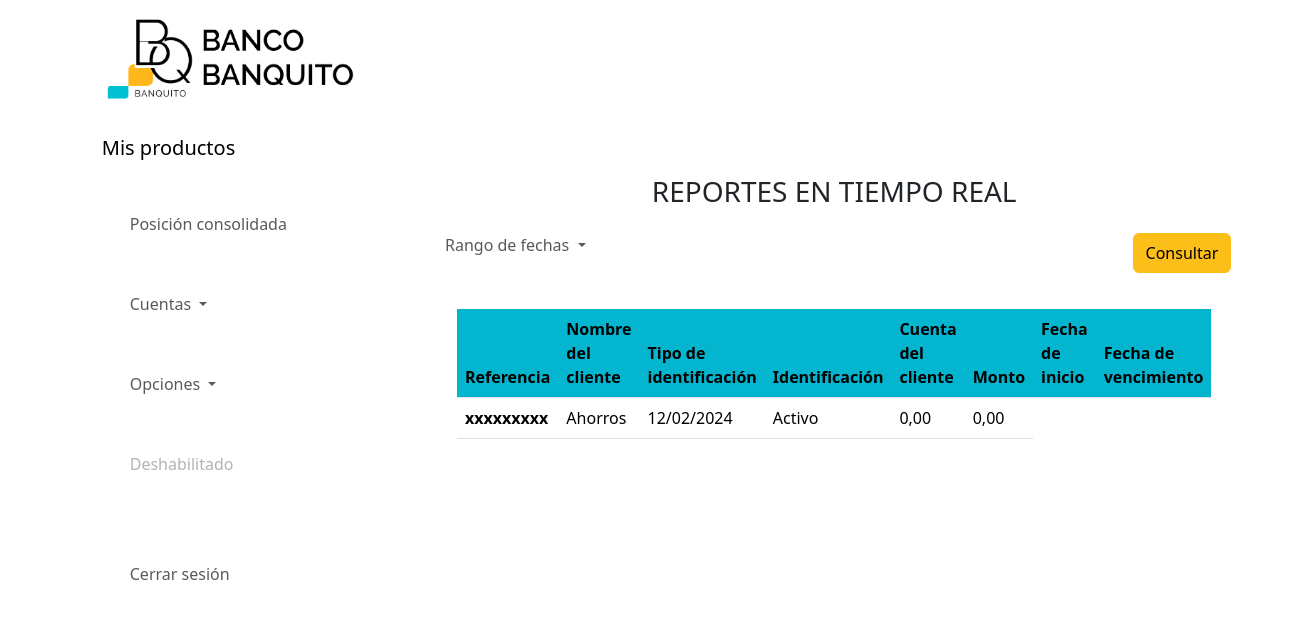
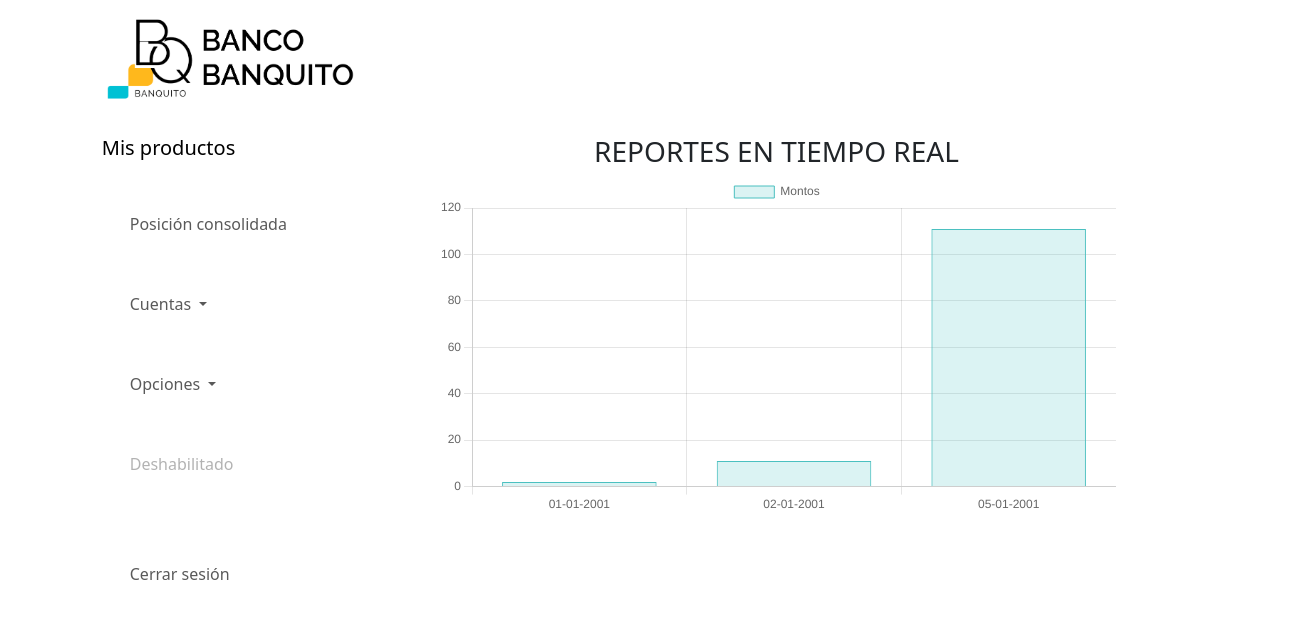
Before and after one commit to mjvizuete2/CoreBanquitoWebEmpresas, an Angular app: page /reporteTiempoReal in a window 1280 px wide. Shown: the top 618 px of the page, 1301 px wide, since content can reach past the window. Built offline with nearby package versions, Linux system fonts and the light colour scheme.

Commit message:
reportes tiempo real

```diff
--- a/package.json
+++ b/package.json
@@ -20,6 +20,7 @@
     "@angular/router": "^16.2.0",
     "@popperjs/core": "^2.11.8",
     "bootstrap": "^5.3.3",
+    "chart.js": "^4.4.3",
     "jquery": "^3.7.1",
     "rxjs": "~7.8.0",
     "tslib": "^2.3.0",
--- a/src/app/Pages/recaudos/reportes-tiempo-real/reportes-tiempo-real.component.css
+++ b/src/app/Pages/recaudos/reportes-tiempo-real/reportes-tiempo-real.component.css
@@ -16,3 +16,10 @@
     color: black;
     border-color: #BFE7ED;
 }
+
+
+.chart-container {
+  display: flex;
+  justify-content: center;
+  align-items: center;
+}
--- a/src/app/Pages/recaudos/reportes-tiempo-real/reportes-tiempo-real.component.html
+++ b/src/app/Pages/recaudos/reportes-tiempo-real/reportes-tiempo-real.component.html
@@ -8,63 +8,11 @@
     <div class="content">
         <div class="card mt-5 custom-card-background" style="padding: 50px; margin:20px">
             <h3 class="text-center">REPORTES EN TIEMPO REAL</h3>
-            <div class="row">
-                <div class="col-md-6">
-                    <nav class="navbar navbar-expand-lg navbar-light  flex-column align-items-start">
-                        <div class="collapse navbar-collapse" id="navbarNav">
-                            <ul class="navbar-nav flex-column w-100">
-                                <li class="nav-item dropdown">
-                                    <a class="nav-link dropdown-toggle" href="#" id="navbarDropdown" role="button"
-                                        data-bs-toggle="dropdown" aria-expanded="false">
-                                        Rango de fechas
-                                    </a>
-                                    <ul class="dropdown-menu w-100" aria-labelledby="navbarDropdown">
-                                        <li><a class="dropdown-item">Por rango de fecha</a></li>
-                                        <li><a class="dropdown-item">Últimos movimientos</a></li>
-                                    </ul>
-                                </li>
-                            </ul>
-                        </div>
-                    </nav>
-                </div>
-                <div class="col-md-6 d-flex justify-content-end">
-                    <div class="d-flex justify-content-center mt-3">
-                        <button type="submit" class="btn btn-primary button-color">Consultar</button>
-                    </div>
-                </div>
-            </div>
 
-            <div class="row mt-3">
-                <div class="col-md-12">
-                    <div class="card custom-card-background" style="padding: 20px;">
-                        <table class="table">
-                            <thead>
-                                <tr>
-                                    <th scope="col" id="title">Referencia</th>
-                                    <th scope="col" id="title">Nombre del cliente</th>
-                                    <th scope="col" id="title">Tipo de identificación</th>
-                                    <th scope="col" id="title">Identificación</th>
-                                    <th scope="col" id="title">Cuenta del cliente</th>
-                                    <th scope="col" id="title">Monto</th>
-                                    <th scope="col" id="title">Fecha de inicio</th>
-                                    <th scope="col" id="title">Fecha de vencimiento</th>
 
-                                </tr>
-                            </thead>
-                            <tbody>
-                                <tr>
-                                    <th scope="row">xxxxxxxxx</th>
-                                    <td>Ahorros</td>
-                                    <td>12/02/2024</td>
-                                    <td>Activo</td>
-                                    <td>0,00</td>
-                                    <td>0,00</td>
-                                </tr>
-                            </tbody>
-                        </table>
-                    </div>
-                </div>
-            </div>
+            <div class="chart-container" style="position: relative">
+                <canvas id="myChart"></canvas>
+              </div>
         </div>
     </div>
 </div>
--- a/src/app/Pages/recaudos/reportes-tiempo-real/reportes-tiempo-real.component.ts
+++ b/src/app/Pages/recaudos/reportes-tiempo-real/reportes-tiempo-real.component.ts
@@ -1,4 +1,6 @@
 import { Component, OnInit } from '@angular/core';
+import { Chart, registerables  } from 'chart.js';
+import { RecaudosService } from 'src/app/Services/recaudos.service';
 
 @Component({
   selector: 'app-reportes-tiempo-real',
@@ -6,9 +8,14 @@ import { Component, OnInit } from '@angular/core';
   styleUrls: ['./reportes-tiempo-real.component.css']
 })
 export class ReportesTiempoRealComponent implements OnInit{
+  chart: any;
   usuario:any;
+  public recaudos: any[] = [];
 
-  constructor() { }
+
+  constructor(
+    private recaudosService: RecaudosService
+  ) { Chart.register(...registerables);}
 
 
 
@@ -19,6 +26,52 @@ export class ReportesTiempoRealComponent implements OnInit{
 
   ngOnInit(): void {
     this.usuario = this.getItem('usuario');
+    this.cargarReportesRecaudos();
+  }
+
+
+  cargarReportesRecaudos(): void {
+    this.recaudosService.reportesRecaudodsConsultar().subscribe(
+      (res) => {
+        if (res.status === 'success' && res.data && res.data.recaudos) {
+          this.recaudos = res.data.recaudos;
+          console.log('Respuesta reportes duarios:', this.recaudos);
+          this.createChart(this.recaudos);
+        } else {
+          console.error('Estructura de datos inesperada:', res);
+        }
+      },
+      (error) => {
+        console.error('Error al cargar cobros:', error);
+      }
+    );
+  }
+
+  createChart(recaudos: any[]) {
+    const ctx = document.getElementById('myChart') as HTMLCanvasElement;
+    const montos = recaudos.map(recaudo => parseFloat(recaudo.monto));
+    const labels = recaudos.map(recaudo => recaudo.fechaInicio);
+
+    this.chart = new Chart(ctx, {
+      type: 'bar',
+      data: {
+        labels: labels,
+        datasets: [{
+          label: 'Montos',
+          data: montos,
+          backgroundColor: 'rgba(75, 192, 192, 0.2)',
+          borderColor: 'rgba(75, 192, 192, 1)',
+          borderWidth: 1
+        }]
+      },
+      options: {
+        scales: {
+          y: {
+            beginAtZero: true
+          }
+        }
+      }
+    });
   }
 
 }
--- a/src/app/Utilities/menu/menu.component.html
+++ b/src/app/Utilities/menu/menu.component.html
@@ -1,6 +1,6 @@
 <nav class="navbar navbar-expand-lg navbar-light flex-column align-items-start full-height">
     <img src="assets/logo-Banquito.png" class="img-fluid" style="max-height: 100px; margin-bottom: 20px;">
-    <p class="navbar-brand" >Mis productos</p>
+    <p class="navbar-brand">Mis productos</p>
     <button class="navbar-toggler" type="button" data-bs-toggle="collapse" data-bs-target="#navbarNav"
         aria-controls="navbarNav" aria-expanded="false" aria-label="Toggle navigation">
         <span class="navbar-toggler-icon"></span>
@@ -11,15 +11,17 @@
                 <a class="nav-link" aria-current="page" [routerLink]="['/posicionConsolidada']">Posición consolidada</a>
             </li>
             <li class="nav-item dropdown">
-                <a class="nav-link dropdown-toggle" id="navbarDropdown" role="button" (click)="toggleDropdown($event)" aria-expanded="false">
+                <a class="nav-link dropdown-toggle" id="navbarDropdown" role="button" (click)="toggleDropdown($event)"
+                    aria-expanded="false">
                     Cuentas
                 </a>
                 <ul class="dropdown-menu custom-dropdown-menu w-100" aria-labelledby="navbarDropdown">
                     <li><a class="dropdown-item" [routerLink]="['/cuentas']">Movimientos</a></li>
                 </ul>
             </li>
-            <li class="nav-item dropdown">
-                <a class="nav-link dropdown-toggle" id="navbarDropdown2" role="button" (click)="toggleDropdown($event)" aria-expanded="false">
+            <li *ngIf="!termsAccepted"  class="nav-item dropdown">
+                <a class="nav-link dropdown-toggle" id="navbarDropdown2" role="button" (click)="toggleDropdown($event)"
+                    aria-expanded="false">
                     Opciones
                 </a>
                 <ul class="dropdown-menu custom-dropdown-menu w-100" aria-labelledby="navbarDropdown2">
@@ -27,24 +29,32 @@
                 </ul>
             </li>
             <li *ngIf="termsAccepted" class="nav-item dropdown">
-                <a class="nav-link dropdown-toggle" id="navbarDropdown3" role="button" (click)="toggleDropdown($event)" aria-expanded="false">
+                <a class="nav-link dropdown-toggle" id="navbarDropdown3" role="button" (click)="toggleDropdown($event)"
+                    aria-expanded="false">
                     Cobros
                 </a>
                 <ul class="dropdown-menu custom-dropdown-menu w-100" aria-labelledby="navbarDropdown3">
                     <li><a class="dropdown-item" [routerLink]="['/ordenCobro']">Orden de cobro</a></li>
-                  <li><hr class="dropdown-divider"></li>
+                    <li>
+                        <hr class="dropdown-divider">
+                    </li>
                     <li><a class="dropdown-item" [routerLink]="['/reporteCobro']">Reportes</a></li>
                 </ul>
             </li>
             <li *ngIf="termsAccepted" class="nav-item dropdown">
-                <a class="nav-link dropdown-toggle" id="navbarDropdown4" role="button" (click)="toggleDropdown($event)" aria-expanded="false">
+                <a class="nav-link dropdown-toggle" id="navbarDropdown4" role="button" (click)="toggleDropdown($event)"
+                    aria-expanded="false">
                     Recaudos
                 </a>
                 <ul class="dropdown-menu custom-dropdown-menu w-100" aria-labelledby="navbarDropdown4">
                     <li><a class="dropdown-item" [routerLink]="['/ordenRecaudo']">Orden de recaudo</a></li>
-                  <li><hr class="dropdown-divider"></li>
+                    <li>
+                        <hr class="dropdown-divider">
+                    </li>
                     <li><a class="dropdown-item" [routerLink]="['/reporteRecaudo']">Reportes diarios</a></li>
-                  <li><hr class="dropdown-divider"></li>
+                    <li>
+                        <hr class="dropdown-divider">
+                    </li>
                     <li><a class="dropdown-item" [routerLink]="['/reporteTiempoReal']">Reportes de tiempo real</a></li>
                 </ul>
             </li>
@@ -53,7 +63,8 @@
                 <a class="nav-link disabled" href="#" tabindex="-1" aria-disabled="true">Deshabilitado</a>
             </li>
             <li class="nav-item">
-                <a class="nav-link" href="#" tabindex="-1" aria-disabled="true" style="margin-top: 30px;">Cerrar sesión</a>
+                <a class="nav-link" href="#" tabindex="-1" aria-disabled="true" style="margin-top: 30px;">Cerrar
+                    sesión</a>
             </li>
         </ul>
     </div>
--- a/src/assets/pruebasJs/recaudos.json
+++ b/src/assets/pruebasJs/recaudos.json
@@ -9,7 +9,7 @@
         "nombres": "Juan Carlos",
         "cedula": "cedula",
         "nContrato": "17111111",
-        "monto": "10",
+        "monto": "2",
         "fechaInicio": "01-01-2001",
         "fechaVencimiento": "01-01-2002",
         "cuentaAcreditar": "1111111",
```
Also changed, not shown: 1 other file (tests, documents, lock files or other folders). Lines whose indentation alone changed are shown as unchanged.
